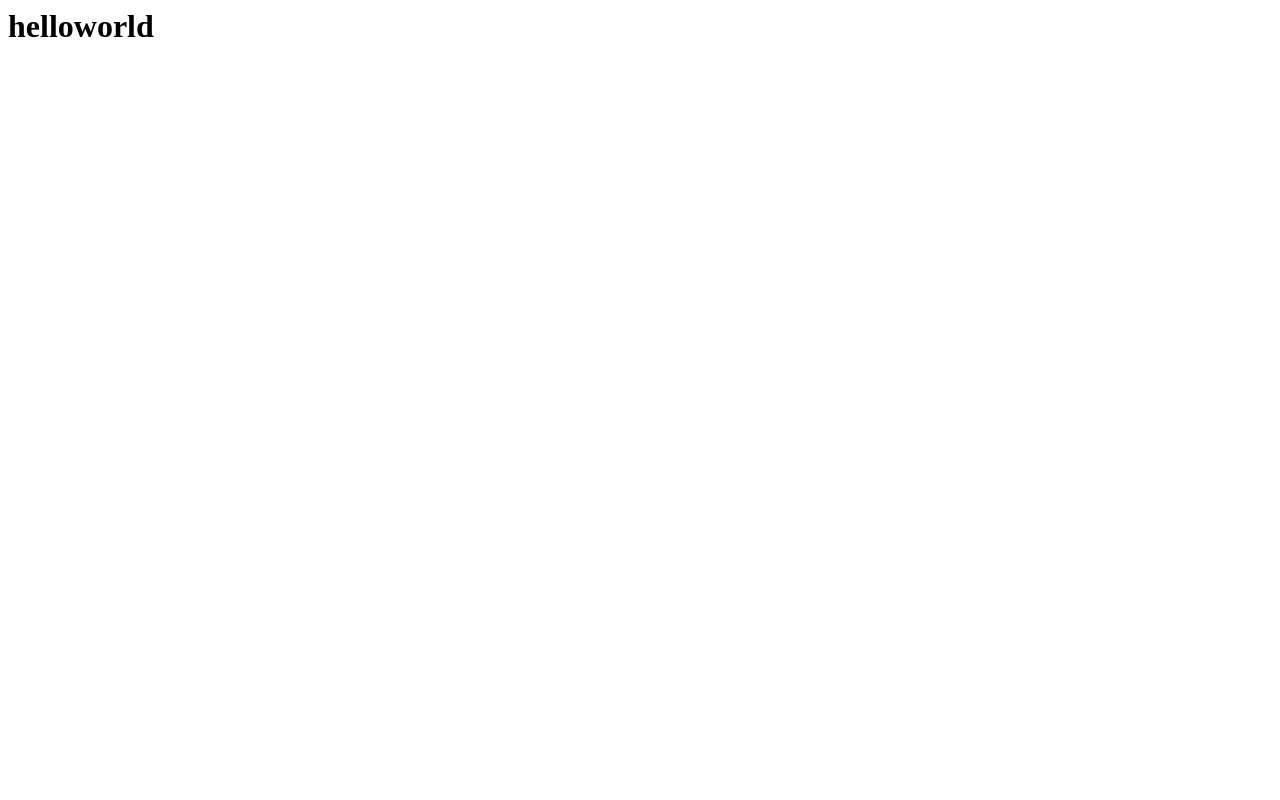
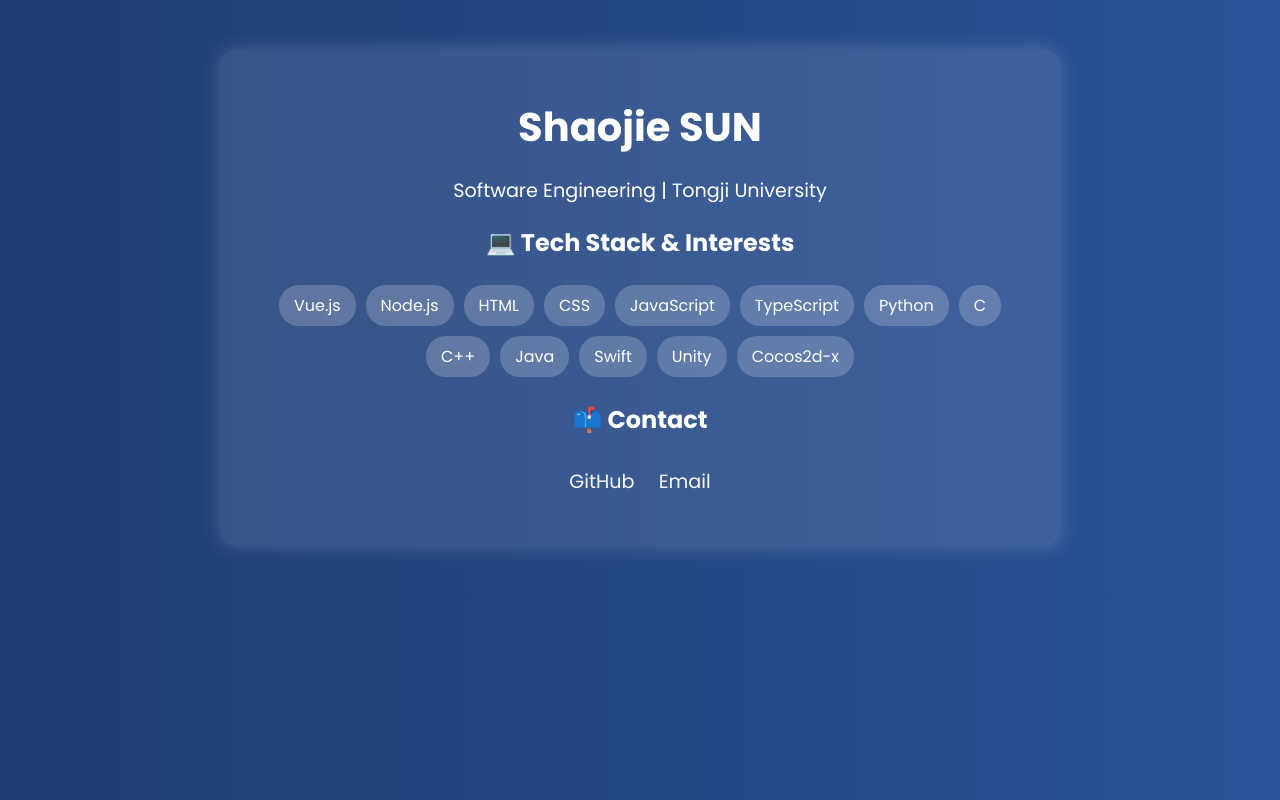
Before and after one commit to lostbefore/lostbefore.github.io, a plain HTML site: page index.html in a window 1280 px wide. Drawn offline with Linux system fonts and the light colour scheme.

Commit message:
Update index.html

```diff
--- a/index.html
+++ b/index.html
@@ -1,8 +1,92 @@
-<html>
-  <head>
-    <title>helloworld</title>
-  </head>
-  <body>
-    <h1>helloworld</h1>
-  </body>
+<!DOCTYPE html>
+<html lang="en">
+<head>
+    <meta charset="UTF-8">
+    <meta name="viewport" content="width=device-width, initial-scale=1.0">
+    <title>Shaojie SUN - Portfolio</title>
+    <link rel="preconnect" href="https://fonts.googleapis.com">
+    <link href="https://fonts.googleapis.com/css2?family=Poppins:wght@300;400;700&display=swap" rel="stylesheet">
+    <style>
+        body {
+            font-family: 'Poppins', sans-serif;
+            margin: 0;
+            padding: 0;
+            background: linear-gradient(to right, #1e3c72, #2a5298);
+            color: white;
+            text-align: center;
+        }
+        .container {
+            max-width: 800px;
+            margin: 50px auto;
+            padding: 20px;
+            background: rgba(255, 255, 255, 0.1);
+            border-radius: 15px;
+            box-shadow: 0 0 20px rgba(255, 255, 255, 0.2);
+        }
+        h1 {
+            font-size: 2.5em;
+            margin-bottom: 10px;
+        }
+        .tagline {
+            font-size: 1.2em;
+            margin-bottom: 20px;
+        }
+        .section {
+            margin: 20px 0;
+        }
+        .tech {
+            display: flex;
+            flex-wrap: wrap;
+            justify-content: center;
+        }
+        .tech span {
+            background: rgba(255, 255, 255, 0.2);
+            padding: 8px 15px;
+            margin: 5px;
+            border-radius: 20px;
+            font-size: 1em;
+        }
+        .contact a {
+            color: #f8f8f8;
+            text-decoration: none;
+            font-size: 1.2em;
+            margin: 10px;
+            display: inline-block;
+        }
+        .contact a:hover {
+            text-decoration: underline;
+        }
+    </style>
+</head>
+<body>
+    <div class="container">
+        <h1>Shaojie SUN</h1>
+        <p class="tagline">Software Engineering | Tongji University</p>
+
+        <div class="section">
+            <h2>💻 Tech Stack & Interests</h2>
+            <div class="tech">
+                <span>Vue.js</span>
+                <span>Node.js</span>
+                <span>HTML</span>
+                <span>CSS</span>
+                <span>JavaScript</span>
+                <span>TypeScript</span>
+                <span>Python</span>
+                <span>C</span>
+                <span>C++</span>
+                <span>Java</span>
+                <span>Swift</span>
+                <span>Unity</span>
+                <span>Cocos2d-x</span>
+            </div>
+        </div>
+
+        <div class="section contact">
+            <h2>📫 Contact</h2>
+            <a href="https://github.com/YOUR_GITHUB" target="_blank">GitHub</a>
+            <a href="mailto:YOUR_EMAIL">Email</a>
+        </div>
+    </div>
+</body>
 </html>
```
